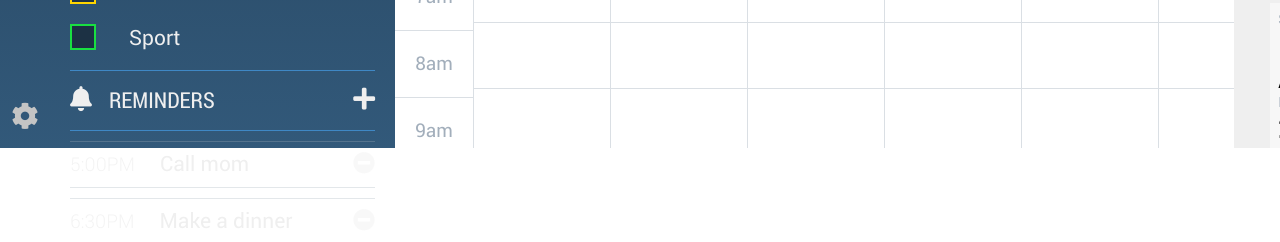
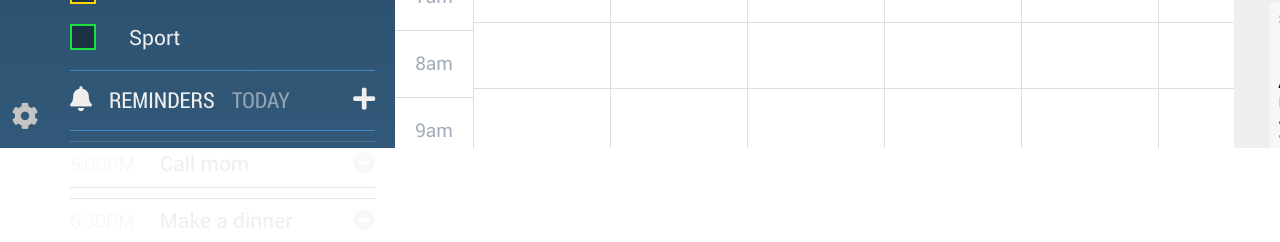
Before and after one commit to mgorzanski/calendar-app, a React (Create React App) app: page /calendar/main in a window 1280 px wide. Shown: the part 652-894 px from the top of the page. Built offline with nearby package versions, Linux system fonts and the light colour scheme.

Commit message:
change Panel component to accept multiple elements

```diff
--- a/src/components/Panel.css
+++ b/src/components/Panel.css
@@ -25,6 +25,11 @@
   text-transform: uppercase;
 }
 
+.panel-inactive {
+  color: rgba(239, 239, 239, 0.5);
+  cursor: pointer;
+}
+
 .panel-action-icon {
   color: var(--primary-text-color);
   font-size:25px;
--- a/src/components/Panel.js
+++ b/src/components/Panel.js
@@ -1,29 +1,69 @@
 import React from 'react';
+import PropTypes from 'prop-types';
 import './Panel.css';
 
 export default class Panel extends React.Component {
+  constructor(props) {
+    super(props);
+
+    this.state = {
+      current: this.props.default
+    };
+  }
+
   render() {
+    const titles = this.props.elements.map((element, index) => (
+      <h3
+        className={
+          this.state.current === index
+            ? 'panel-name'
+            : 'panel-name panel-inactive'
+        }
+        key={index}
+        onClick={() => this.setState({ current: index })}
+      >
+        {element.name}
+      </h3>
+    ));
+
     return (
-      <React.Fragment>
+      <>
         <div className="panel-title">
           <div className="panel-title-left">
             <span className="panel-featured-icon">
-              <i className={this.props.featuredIcon} />
+              <i
+                className={this.props.elements[this.state.current].featuredIcon}
+              />
             </span>
-            <h3 className="panel-name">{this.props.name}</h3>
+            {titles}
           </div>
           <div className="panel-title-right">
             <span
               className="panel-action-icon"
-              onClick={this.props.onActionIconPress}
+              onClick={
+                this.props.elements[this.state.current].onActionIconPress
+              }
             >
-              <i className={this.props.actionIcon} />
+              <i
+                className={this.props.elements[this.state.current].actionIcon}
+              />
             </span>
           </div>
         </div>
 
-        <div className="panel-content">{this.props.children}</div>
-      </React.Fragment>
+        <div className="panel-content">
+          {this.props.elements[this.state.current].content}
+        </div>
+      </>
     );
   }
 }
+
+Panel.defaultProps = {
+  default: 0
+};
+
+Panel.propTypes = {
+  elements: PropTypes.arrayOf(PropTypes.object).isRequired,
+  default: PropTypes.number
+};
--- a/src/containers/Calendar/Calendar/Panel/PanelCalendars.js
+++ b/src/containers/Calendar/Calendar/Panel/PanelCalendars.js
@@ -7,11 +7,13 @@ export default class PanelCalendars extends React.Component {
     return (
       <div className="panel-calendars">
         <Panel
-          featuredIcon="far fa-calendar-alt"
-          name="Calendars"
-          actionIcon="fas fa-plus"
-          onActionIconPress={() => console.log('Press')}
-        >
+          elements={[
+            {
+              featuredIcon: 'far fa-calendar-alt',
+              name: 'Calendars',
+              actionIcon: 'fas fa-plus',
+              onActionIconPress: () => console.log('Press'),
+              content: (
                 <ul className="calendars-list">
                   <li className="calendars-list-item">
                     <span className="calendars-list-item-color calendars-list-item-color-red" />
@@ -30,7 +32,10 @@ export default class PanelCalendars extends React.Component {
                     <span className="calendars-list-item-name">Sport</span>
                   </li>
                 </ul>
-        </Panel>
+              )
+            }
+          ]}
+        />
       </div>
     );
   }
--- a/src/containers/Calendar/Calendar/Panel/PanelRemindersEvents.js
+++ b/src/containers/Calendar/Calendar/Panel/PanelRemindersEvents.js
@@ -4,14 +4,7 @@ import './PanelRemindersEvents.css';
 
 export default class PanelRemindersEvents extends React.Component {
   render() {
-    return (
-      <div className="panel-reminders-events">
-        <Panel
-            featuredIcon="fas fa-bell"
-            name="Reminders"
-            actionIcon="fas fa-plus"
-            onActionIconPress={() => console.log('Press')}
-          >
+    const Reminders = () => (
       <ul className="reminders-list">
         <li className="reminders-list-item">
           <div>
@@ -20,7 +13,7 @@ export default class PanelRemindersEvents extends React.Component {
           </div>
           <div>
             <span className="reminders-list-item-delete-icon">
-                    <i className="fas fa-minus-circle"></i>
+              <i className="fas fa-minus-circle" />
             </span>
           </div>
         </li>
@@ -31,12 +24,36 @@ export default class PanelRemindersEvents extends React.Component {
           </div>
           <div>
             <span className="reminders-list-item-delete-icon">
-                    <i className="fas fa-minus-circle"></i>
+              <i className="fas fa-minus-circle" />
             </span>
           </div>
         </li>
       </ul>
-        </Panel>
+    );
+
+    return (
+      <div className="panel-reminders-events">
+        <Panel
+          elements={[
+            {
+              featuredIcon: 'fas fa-bell',
+              name: 'Reminders',
+              actionIcon: 'fas fa-plus',
+              onActionIconPress: () => console.log('Press'),
+              content: <Reminders />,
+              order: 0
+            },
+            {
+              featuredIcon: 'far fa-list-alt',
+              name: 'Today',
+              actionIcon: 'fas fa-plus',
+              onActionIconPress: () => console.log('Press'),
+              content: <Reminders />,
+              order: 1
+            }
+          ]}
+          default={0}
+        />
       </div>
     );
   }
```
Lines whose indentation alone changed are shown as unchanged.
